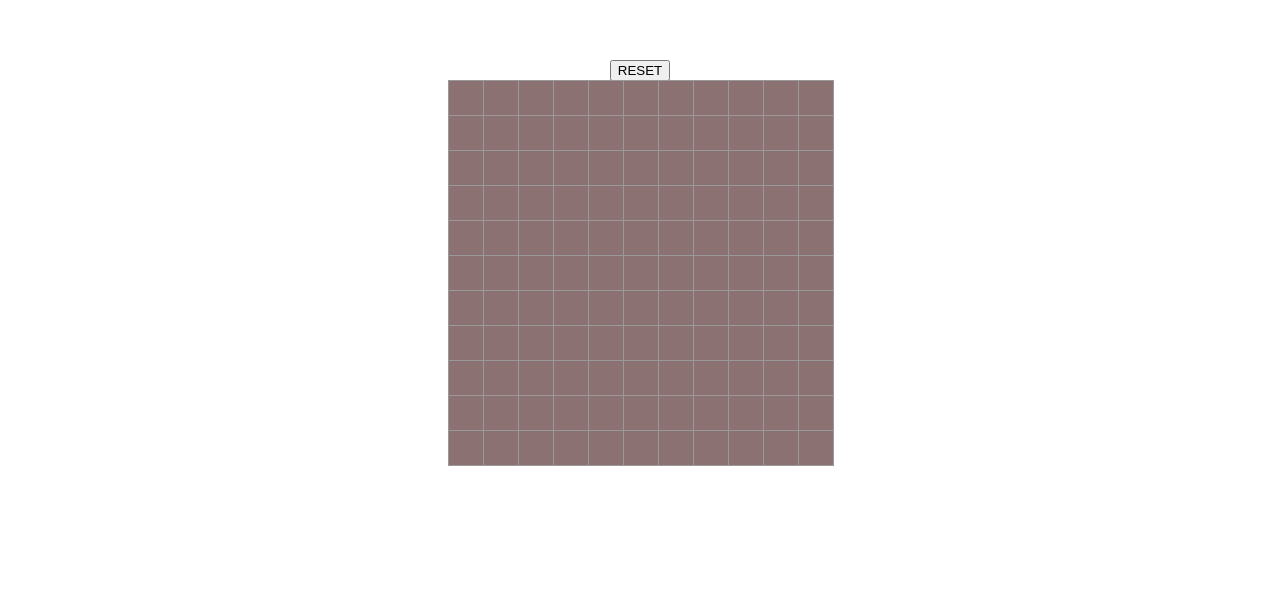
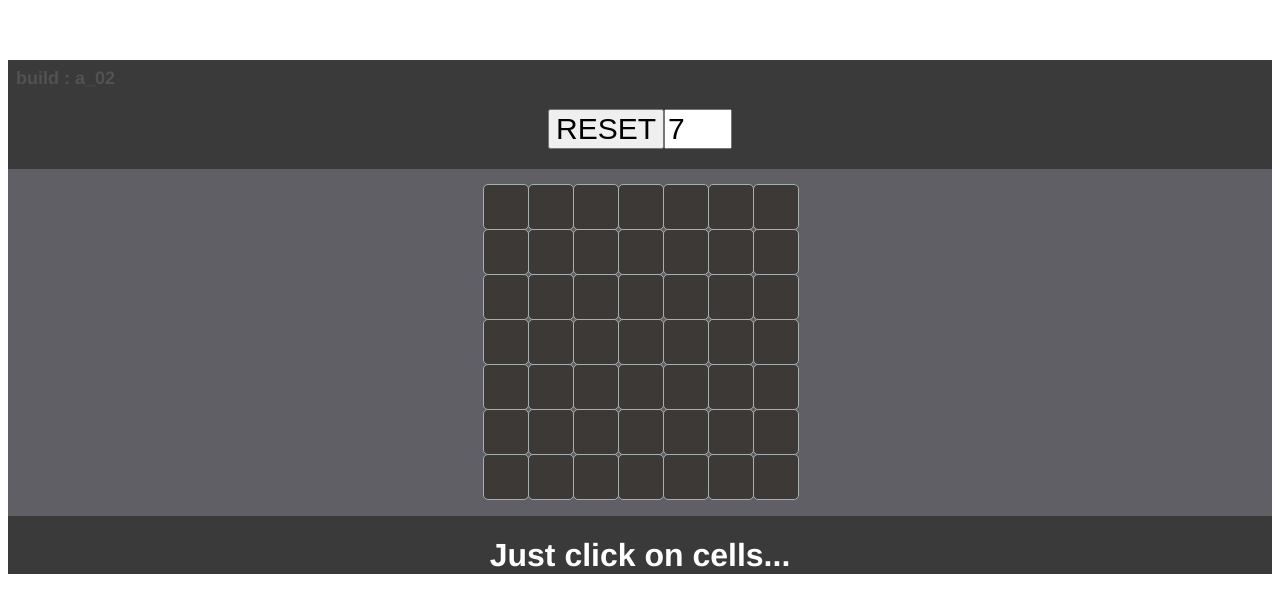
Before and after one commit to jj-fx/vue-minesweeper, a Vue app: page / in a window 1280 px wide. Shown: the top 612 px of the page. Built offline with nearby package versions, Linux system fonts and the light colour scheme.

Commit message:
Alpha a_02:
- Added some styling
- Can resize now
- Mines count adjust to field size
- Fixed: unhiding uses corner search too

```diff
--- a/src/App.vue
+++ b/src/App.vue
@@ -1,5 +1,6 @@
 <template>
     <div id="app">
+        <h1 class="build-code">build : a_02</h1>
         <!--<HelloWorld msg="Welcome to Your Vue.js App"/>-->
         <Minesweeper/>
     </div>
@@ -23,7 +24,14 @@
         -webkit-font-smoothing: antialiased;
         -moz-osx-font-smoothing: grayscale;
         text-align: center;
-        color: #2c3e50;
+        color: #404040;
         margin-top: 60px;
+        background-color: #3a3a3a;
+    }
+    .build-code {
+        text-align: left;
+        font-size: 18px;
+        padding: 8px;
+        color: #535252;
     }
 </style>
--- a/src/components/Field.vue
+++ b/src/components/Field.vue
@@ -65,18 +65,19 @@
 
 <style scoped>
     .square {
+        height: 44px;
+        width: 44px;
+        line-height: 44px;
         background: #c9c9c9;
-        border: 1px solid #999;
-        float: left;
+        border: 1px solid #a7afaf;
+        border-radius: 5px;
+        //float: left;
         font-size: 24px;
         font-weight: bold;
-        line-height: 34px;
-        height: 34px;
         margin-right: -1px;
         margin-top: -1px;
         padding: 0;
-        text-align: center;
-        width: 34px;
+        //text-align: center;
     }
 
     .mine {
@@ -85,8 +86,8 @@
     }
 
     .unexplored {
-        background: rgb(139, 113, 113);
-        color: rgba(173, 162, 162, 0);
+        background: #3d3936;
+        color: rgba(0, 0, 0, 0);
     }
 
     .v0 {
--- a/src/components/Minesweeper.vue
+++ b/src/components/Minesweeper.vue
@@ -1,8 +1,9 @@
 <template>
-    <div>
+    <div class="game-container">
         <div class="game-area">
-            <div>
-                <button @click="resetMinefield(rows, mineCount)">RESET</button>
+            <div class="reset-container">
+                <button class="reset" @click="resetMinefield(rows, mineCount)">RESET</button>
+                <input id="aaa" class="reset" type="number" :value="rows" style="width: 60px" @change="setSize">
             </div>
             <div class="minefield">
                 <ul class="column" v-for="col in columns" :key="col">
@@ -35,11 +36,12 @@
         },
         created() {
             this.resetMinefield(this.rows, this.mineCount);
+            this.message = 'Just click on cells...'
         },
         data() {
             return {
-                rows: 11,
-                columns: 11,
+                rows: 7,
+                columns: 7,
                 mineCount: 15,
                 mineFields: [],
                 exploredFields: [],
@@ -47,6 +49,13 @@
             }
         },
         methods: {
+            setSize() {
+                const value = parseInt(document.getElementById("aaa").value);
+                this.mineCount = Math.floor(Math.pow(this.rows, 2) / 3.33);
+                this.rows = value;
+                this.columns = value;
+                this.resetMinefield(this.rows, this.mineCount);
+            },
             exploreField(field_index) {
                 // game over
                 if (this.mineFields[field_index] === 'X') {
@@ -89,7 +98,7 @@
                 });
             },
             resetMinefield(fieldSize, mineCount) {
-                this.message = '';
+                this.message = 'Just click on cells...';
                 // Init empty array
                 this.mineFields = Array(Math.pow(fieldSize, 2)).fill('');
                 this.exploredFields = Array(Math.pow(fieldSize, 2)).fill(false);
@@ -210,7 +219,7 @@
                 if (this.mineFields[field_index] === 0 && this.exploredFields[field_index] === false) {
                     // this item is empty
                     this.$set(this.exploredFields, field_index, true);
-                    const neighbors = this.getCloseFields(field_index, false);
+                    const neighbors = this.getCloseFields(field_index, true);
                     neighbors.forEach((item) => {
                         this.exploreEmpty(item);
                     });
@@ -220,10 +229,10 @@
         computed: {
             classObject: function() {
                 if (this.message === 'GAME OVER!') {
-                    return 'red';
+                    return 'game-over bottom';
                 } else if (this.message === '!!! You Win !!!') {
-                    return 'green';
-                } else return '';
+                    return 'win bottom';
+                } else return 'default bottom';
             }
         }
     }
@@ -243,29 +252,51 @@
         color: #42b983;
     }
 
+    .game-container {
+        //height: 900px;
+    }
+
+    .reset-container {
+        margin-bottom: 20px;
+    }
+
+    .reset {
+        font-size: 30px;
+        //width: 100px;
+    }
+
     .game-area {
-        display: flex;
-        flex-direction: column;
-        justify-content: space-around;
-        height: 400px;
+        //display: flex;
+        //flex-direction: column;
+        //justify-content: space-around;
+        //height: auto;
+        //padding: 2px;
     }
 
     .minefield {
         display: flex;
         justify-content: center;
+        background-color: #5f5f65;
+        //border-radius: 5px;
     }
 
     .column {
-        /*display: inline-block;*/
-        margin: 0;
-        width: 35px;
+        //background-color: #3046ff;
     }
 
-    .red {
+    .bottom {
+
+    }
+
+    .game-over {
         color: red;
     }
 
-    .green {
+    .win {
         color: greenyellow;
     }
+
+    .default {
+        color: white;
+    }
 </style>
```
